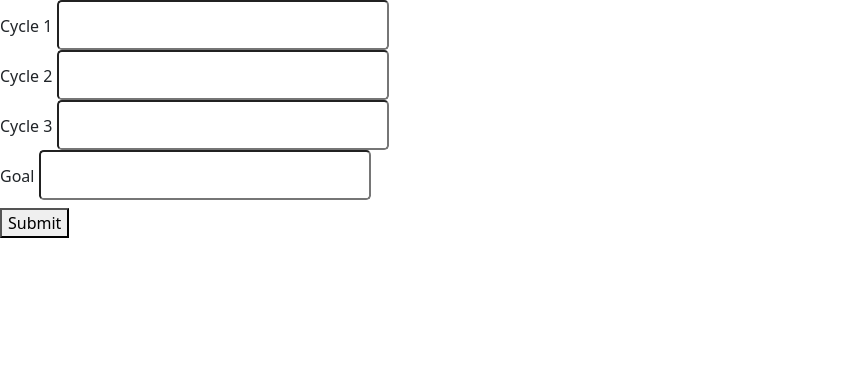
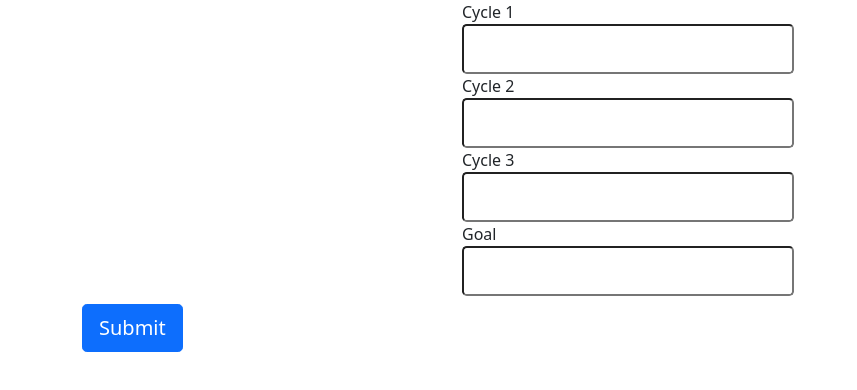
Before and after one commit to Axeinator/Grade-Tools, a website: page public/calculator.html in a window 1280 px wide. Shown: the whole page, without its empty margins (0-857 px from the left). Drawn offline with nearby package versions, Linux system fonts and the light colour scheme.

Commit message:
centered inputs

```diff
--- a/public/calculator.html
+++ b/public/calculator.html
@@ -7,6 +7,9 @@
     <script src="./scripts/calculator.js"></script>
 </head>
 <body>
+<div class="container">
+    <div class="row justify-content-center">
+        <div class="col-4">
             <form name="grades">
                 <label for="c1">Cycle 1</label>
                 <input type="number" id="c1" class="form-control-lg"><br>
@@ -18,6 +21,10 @@
                 <input type="number" id="goal" class="form-control-lg">
             </form>
             <h3 id="requiredScore"></h3>
-    <button onclick="wAvg()">Submit</button>
+        </div>
+    </div>
+    <button onclick="wAvg()" class="btn btn-primary btn-lg">Submit</button>
+</div>
+
 </body>
 </html>
```
Also changed, not shown: public/stylesheets/main.css (added). Lines whose indentation alone changed are shown as unchanged.
